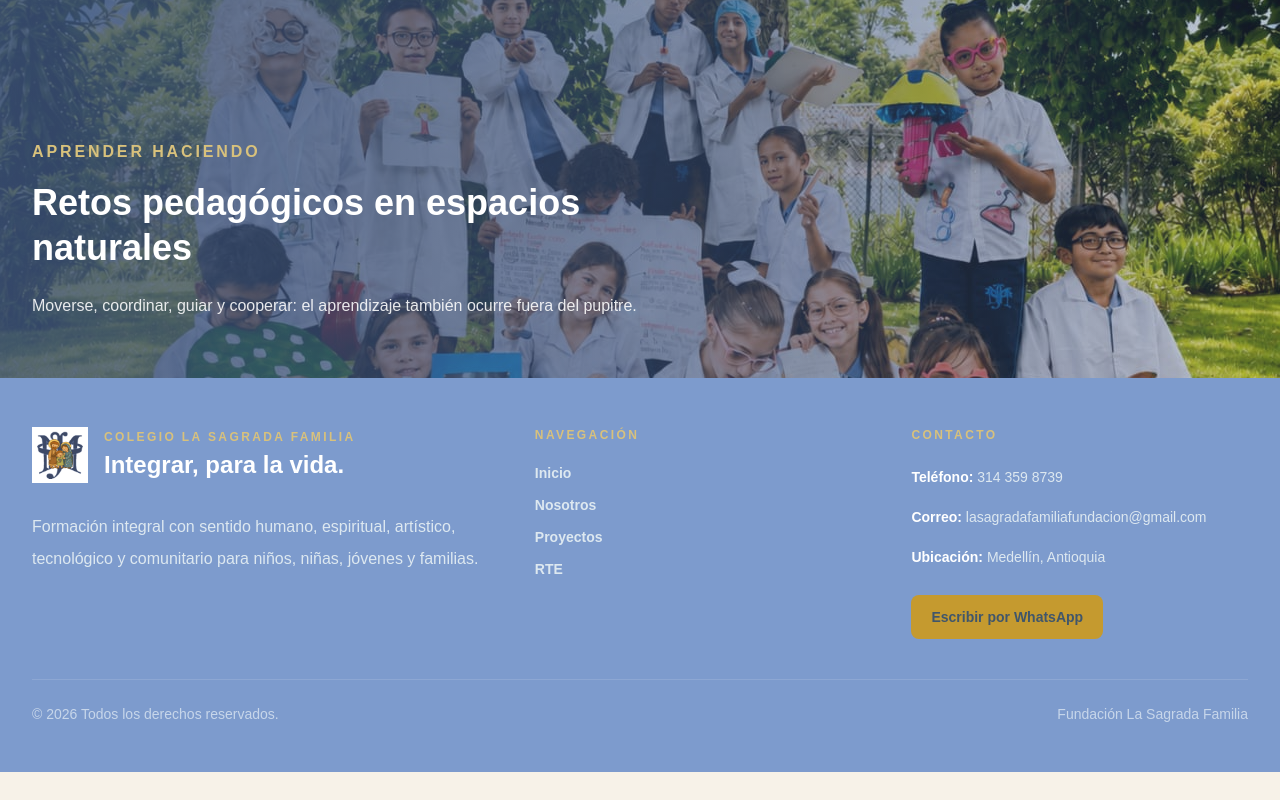
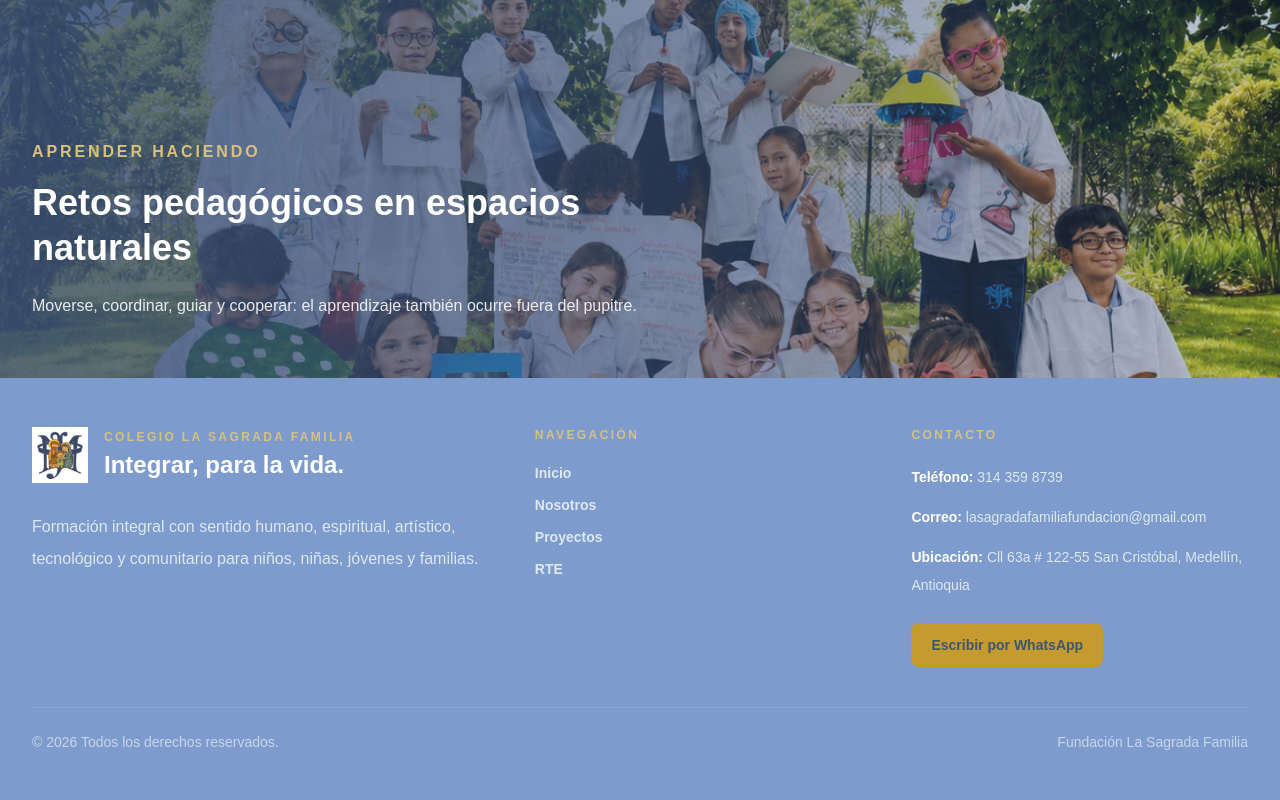
Before and after one commit to moralesandersonr-dev/fundacion-sagrada-familia, a Next.js app: page / in a window 1280 px wide. Shown: the part 7045-7845 px from the top of the page. Before the commit the page ends 7817 px from the top, so only its background shows below. Built offline with nearby package versions, Linux system fonts and the light colour scheme; no server answers.

Commit message:
Update Footer.tsx

```diff
--- a/app/components/Footer.tsx
+++ b/app/components/Footer.tsx
@@ -72,7 +72,7 @@ export default function Footer() {
               </p>
               <p>
                 <span className="font-black text-white">Ubicación:</span>{" "}
-                Medellín, Antioquia
+                Cll 63a # 122-55 San Cristóbal, Medellín, Antioquia
               </p>
             </div>
             <a
```
